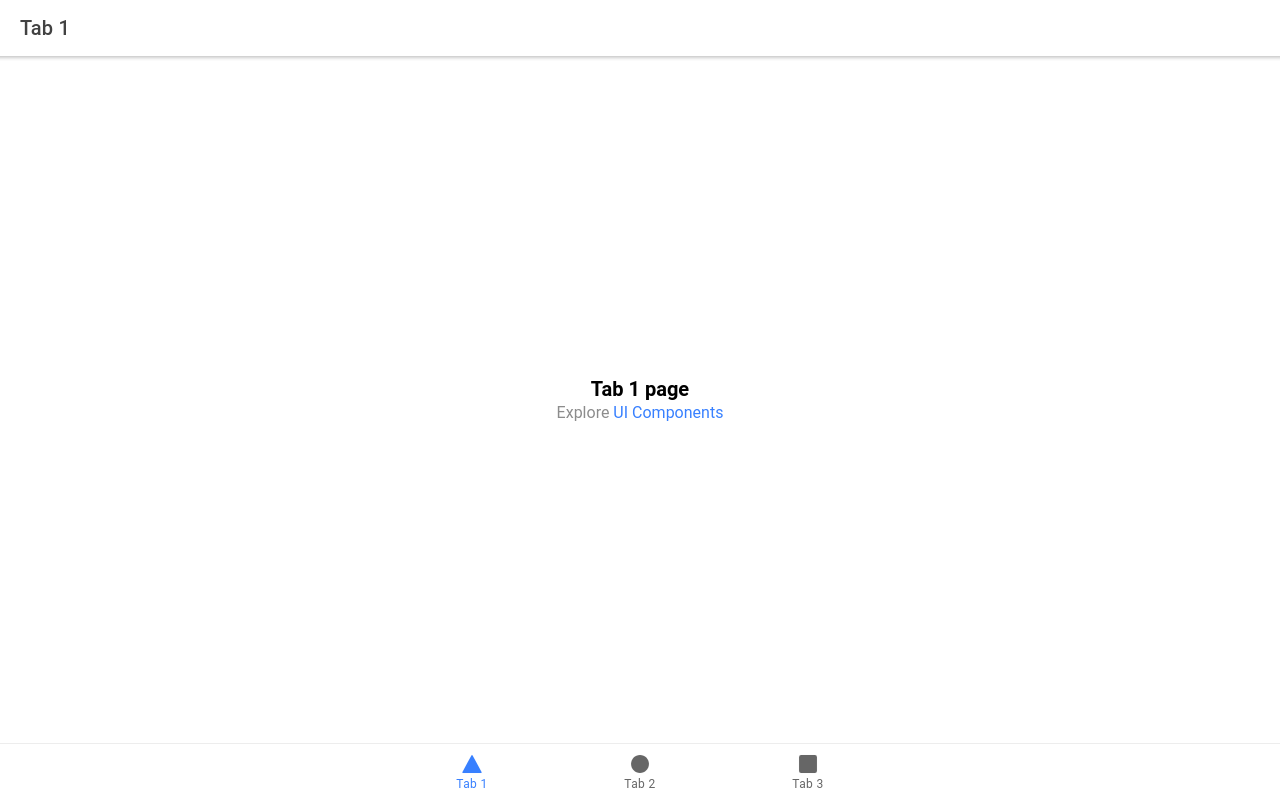
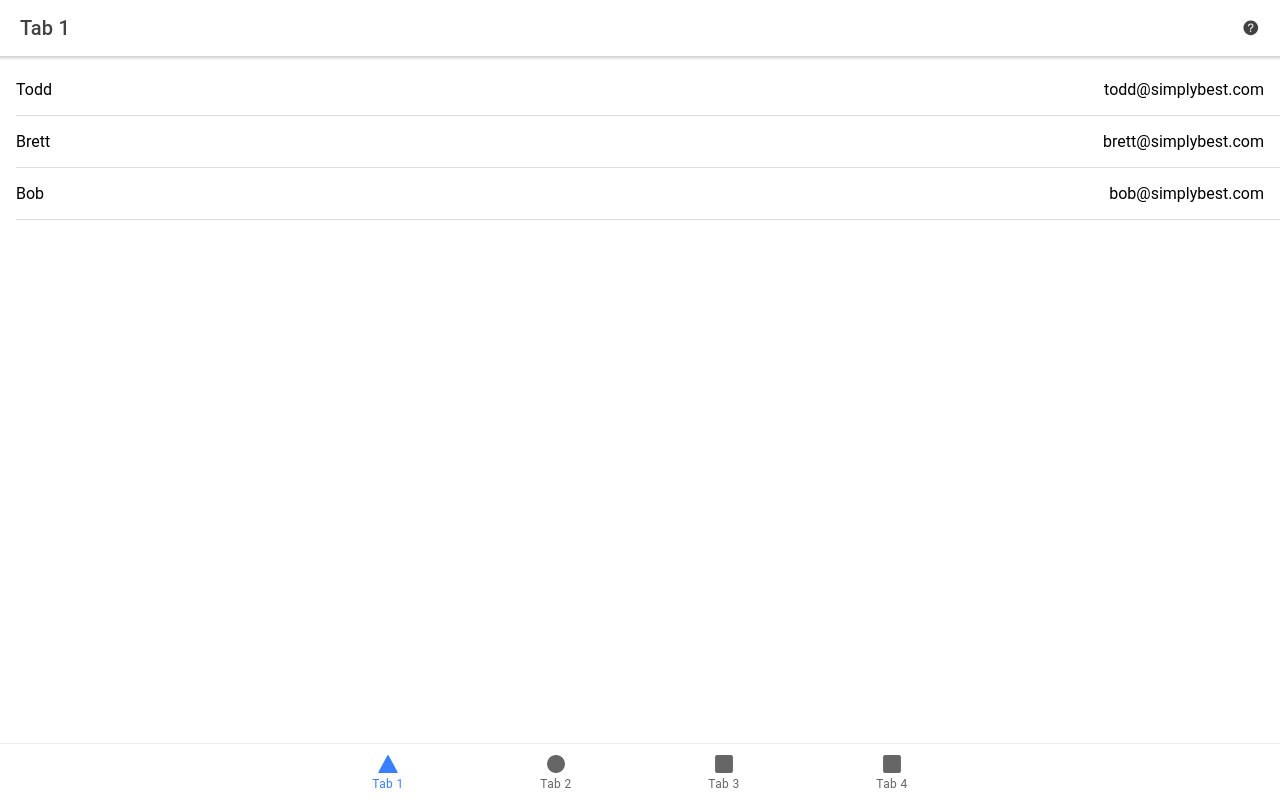
Before and after one commit to dolthead/meetup-react, a React (Create React App) app: page /tab1 in a window 1280 px wide. Built offline with nearby package versions, Linux system fonts and the light colour scheme.

Commit message:
basic list items, started modal

```diff
--- a/src/App.tsx
+++ b/src/App.tsx
@@ -14,6 +14,7 @@ import { ellipse, square, triangle } from 'ionicons/icons';
 import Tab1 from './pages/Tab1';
 import Tab2 from './pages/Tab2';
 import Tab3 from './pages/Tab3';
+import Tab4 from './pages/Tab4';
 
 /* Core CSS required for Ionic components to work properly */
 import '@ionic/react/css/core.css';
@@ -50,6 +51,9 @@ const App: React.FC = () => (
           <Route path="/tab3">
             <Tab3 />
           </Route>
+          <Route path="/tab4">
+            <Tab4 />
+          </Route>
           <Route exact path="/">
             <Redirect to="/tab1" />
           </Route>
@@ -67,6 +71,10 @@ const App: React.FC = () => (
             <IonIcon icon={square} />
             <IonLabel>Tab 3</IonLabel>
           </IonTabButton>
+          <IonTabButton tab="tab4" href="/tab4">
+            <IonIcon icon={square} />
+            <IonLabel>Tab 4</IonLabel>
+          </IonTabButton>
         </IonTabBar>
       </IonTabs>
     </IonReactRouter>
--- a/src/components/ExploreContainer.css
+++ b/src/components/ExploreContainer.css
@@ -1,10 +1,10 @@
 .container {
   text-align: center;
-  position: absolute;
-  left: 0;
-  right: 0;
-  top: 50%;
-  transform: translateY(-50%);
+  /* position: absolute; */
+  /* left: 0;
+  right: 0; */
+  /* top: 50%;
+  transform: translateY(-50%); */
 }
 
 .container strong {
--- a/src/pages/Tab1.tsx
+++ b/src/pages/Tab1.tsx
@@ -1,12 +1,28 @@
-import { IonContent, IonHeader, IonPage, IonTitle, IonToolbar } from '@ionic/react';
-import ExploreContainer from '../components/ExploreContainer';
+import { IonButton, IonButtons, IonContent, IonHeader, IonIcon, IonItem, IonLabel, IonList, IonPage, IonTitle, IonToolbar, useIonModal } from '@ionic/react';
+import { helpCircle } from 'ionicons/icons';
 import './Tab1.css';
+
+const peopleList = [
+  { key: 1, name: "Todd", email: "todd@simplybest.com"},
+  { key: 2, name: "Brett", email: "brett@simplybest.com"},
+  { key: 3, name: "Bob", email: "bob@simplybest.com"},
+];
+
+// const openHelp = () => {
+//   const [present] = useIonModal(Help, {});
+//   present()
+// }
 
 const Tab1: React.FC = () => {
   return (
     <IonPage>
       <IonHeader>
         <IonToolbar>
+          <IonButtons slot="end">
+            <IonButton>
+              <IonIcon slot="start" icon={helpCircle} />
+            </IonButton>
+          </IonButtons>
           <IonTitle>Tab 1</IonTitle>
         </IonToolbar>
       </IonHeader>
@@ -16,7 +32,15 @@ const Tab1: React.FC = () => {
             <IonTitle size="large">Tab 1</IonTitle>
           </IonToolbar>
         </IonHeader>
-        <ExploreContainer name="Tab 1 page" />
+
+        <IonList>
+            {peopleList.map(person => (
+            <IonItem>
+              <IonLabel>{person.name}</IonLabel>
+              <p>{person.email}</p>
+            </IonItem>
+            ))}
+        </IonList>
       </IonContent>
     </IonPage>
   );
--- /dev/null
+++ b/src/pages/Tab4.tsx
@@ -0,0 +1,25 @@
+import { IonContent, IonHeader, IonPage, IonTitle, IonToolbar } from '@ionic/react';
+import ExploreContainer from '../components/ExploreContainer';
+import './Tab4.css';
+
+const Tab4: React.FC = () => {
+  return (
+    <IonPage>
+      <IonHeader>
+        <IonToolbar>
+          <IonTitle>Tab 4</IonTitle>
+        </IonToolbar>
+      </IonHeader>
+      <IonContent fullscreen>
+        <IonHeader collapse="condense">
+          <IonToolbar>
+            <IonTitle size="large">Tab 4</IonTitle>
+          </IonToolbar>
+        </IonHeader>
+        <ExploreContainer name="Tab 4 page" />
+      </IonContent>
+    </IonPage>
+  );
+};
+
+export default Tab4;
```
Also changed, not shown: src/pages/Help.tsx (added, +30 -0 lines), src/pages/Tab4.css (added).
